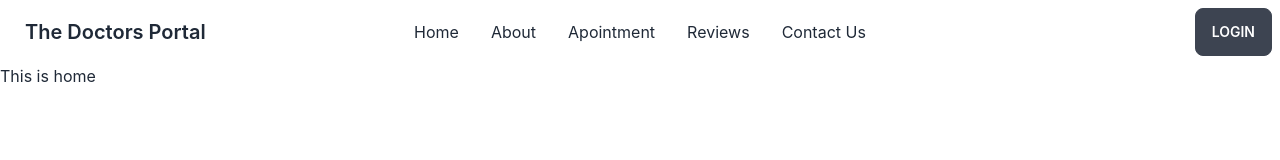
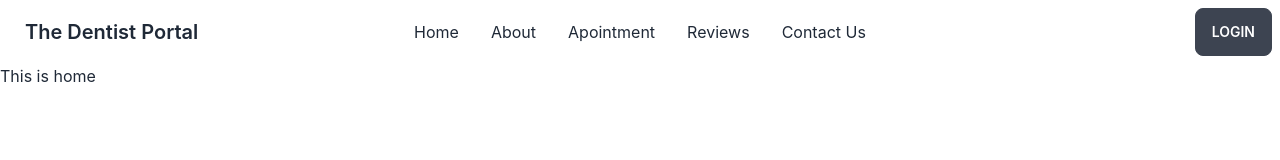
Before and after one commit to ronymia/doctor-portal-frontent, a React (Create React App) app: page / in a window 1280 px wide. Shown: the top 160 px of the page. Built offline with nearby package versions, Linux system fonts and the light colour scheme.

Commit message:
navbar bug fixed

```diff
--- a/src/Pages/Shared/NavBar.js
+++ b/src/Pages/Shared/NavBar.js
@@ -12,17 +12,17 @@
         </>
 
     return (
-        <div className="navbar bg-base-[#3A4256]">
+        <div className="navbar bg-base-100">
             <div className="navbar-start">
                 <div className="dropdown">
-                    <label tabindex="0" className="btn btn-ghost lg:hidden">
-                        <svg xmlns="http://www.w3.org/2000/svg" className="h-5 w-5" fill="none" viewBox="0 0 24 24" stroke="currentColor"><path stroke-linecap="round" stroke-linejoin="round" stroke-width="2" d="M4 6h16M4 12h8m-8 6h16" /></svg>
+                    <label tabIndex="0" className="btn btn-ghost lg:hidden">
+                        <svg xmlns="http://www.w3.org/2000/svg" className="h-5 w-5" fill="none" viewBox="0 0 24 24" stroke="currentColor"><path strokeLinecap="round" strokeLinejoin="round" strokeWidth="2" d="M4 6h16M4 12h8m-8 6h16" /></svg>
                     </label>
-                    <ul tabindex="0" className="menu menu-compact dropdown-content mt-3 p-2 shadow bg-base-100 rounded-box w-52">
+                    <ul tabIndex="0" className="menu menu-compact dropdown-content mt-3 p-2 shadow bg-base-100 rounded-box w-52">
                         {menuItems}
                     </ul>
                 </div>
-                <a className="btn btn-ghost normal-case text-xl">The Doctors Portal</a>
+                <a className="btn btn-ghost normal-case text-xl">The Dentist Portal</a>
             </div>
             <div className="navbar-center hidden lg:flex">
                 <ul className="menu menu-horizontal p-0">
```
